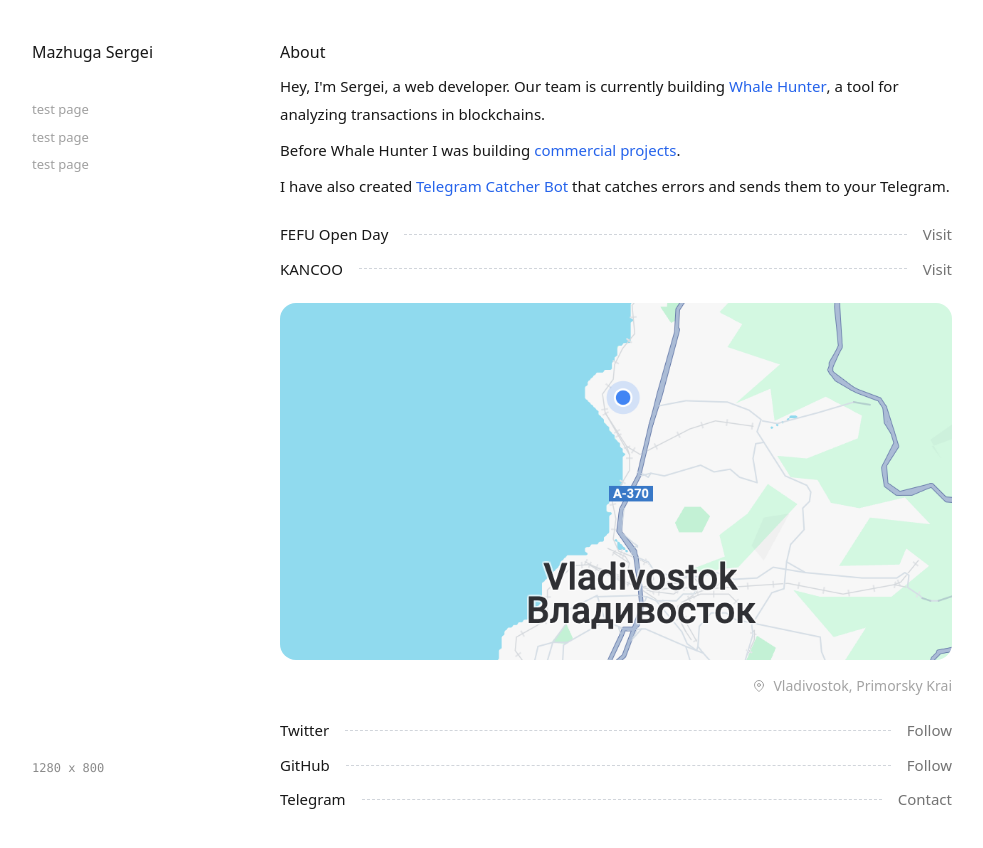
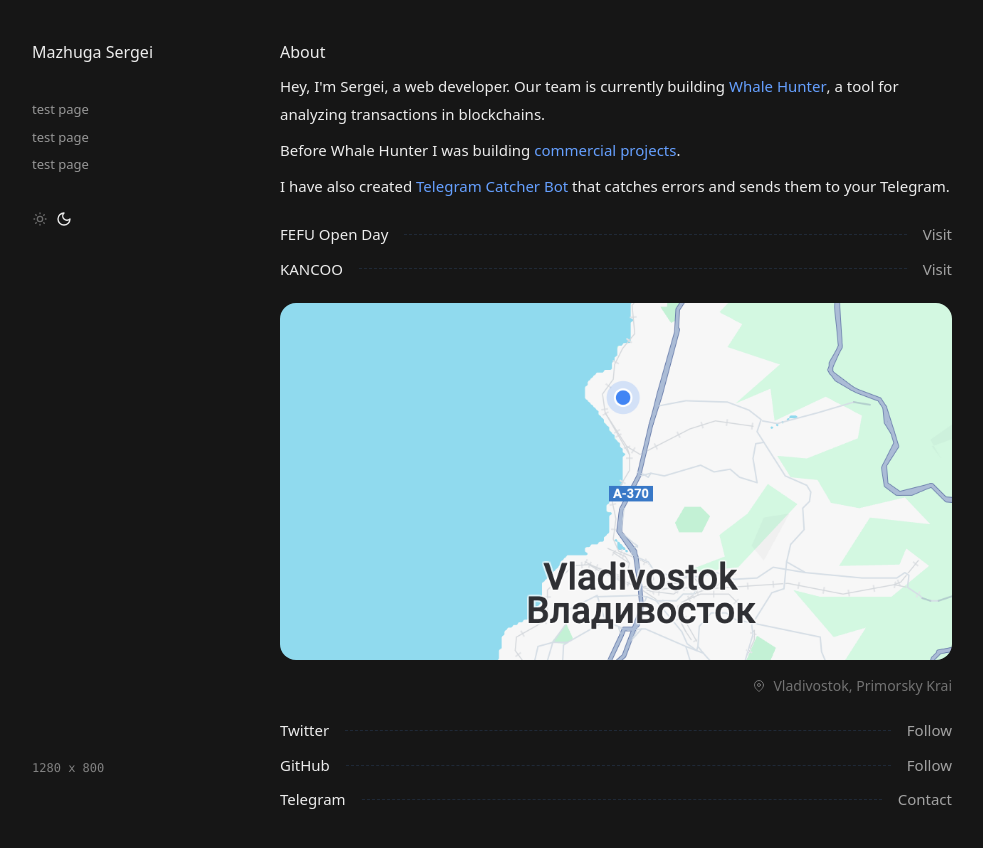
Before and after one commit to mazhugasergei/sergOS, a Next.js app: page / in a window 1280 px wide. Shown: the top 848 px of the page, without its empty margins (24-1007 px from the left). Built offline with nearby package versions, Linux system fonts and the light colour scheme.

Commit message:
add theme switch

```diff
--- a/app/layout.tsx
+++ b/app/layout.tsx
@@ -12,7 +12,7 @@ export default function RootLayout({ children }: { children: React.ReactNode })
   return (
     <html lang="en" suppressHydrationWarning>
       <body className="container lg:flex text-[#171717] dark:text-[#ededed] dark:bg-[#161616] py-10">
-        <ThemeProvider attribute="class" defaultTheme="system" enableSystem disableTransitionOnChange>
+        <ThemeProvider attribute="class" defaultTheme="dark" disableTransitionOnChange>
           <Aside />
           <main className="w-full max-w-[42rem] mx-auto">{children}</main>
         </ThemeProvider>
--- a/app/page.tsx
+++ b/app/page.tsx
@@ -76,7 +76,9 @@ export default function Home() {
 const OnlineLink = ({ href, title, action }: { href: string; title: string; action: string }) => {
   return (
     <Link {...{ href }} target="_blank" className="group flex items-center gap-4 text-[0.9375rem]">
-      <span className="shrink-0 group-hover:text-[#2563eb] group-hover:underline">{title}</span>
+      <span className="shrink-0 group-hover:text-[#2563eb] group-hover:dark:text-[#66a0ff] group-hover:underline">
+        {title}
+      </span>
       <div className="w-full border-t border-gray-300 border-dashed dark:border-gray-800" />
       <div className="text-[#737373] dark:text-[#a3a3a3]">{action}</div>
     </Link>
--- a/components/Aside.tsx
+++ b/components/Aside.tsx
@@ -1,6 +1,7 @@
 import { cn } from "@/lib/utils"
 import Nav from "./Nav"
 import Resolution from "./Resolution"
+import ThemeSwitch from "./ThemeSwitch"
 
 export default function Aside() {
   return (
@@ -11,11 +12,15 @@ export default function Aside() {
         "lg:h-screen lg:fixed top-0 lg:px-6 lg:pt-[inherit]"
       )}
     >
-      <h2 className="mb-2">
+      <h2>
         Mazhuga <br className="hidden lg:max-xl:block" />
         Sergei
       </h2>
-      <Nav className="max-lg:hidden" />
+
+      <Nav className="max-lg:hidden my-2" />
+
+      <ThemeSwitch />
+
       <div className="max-lg:hidden font-mono text-xs opacity-50 mt-auto">
         <Resolution />
       </div>
--- a/components/ExternalLink.tsx
+++ b/components/ExternalLink.tsx
@@ -6,7 +6,7 @@ export default ({ href, children }: { href: string; children: React.ReactNode })
     <Link
       {...{ href }}
       target="_blank"
-      className="inline-flex items-center text-[#2563eb] dark:text-[#3b82f6] hover:underline"
+      className="inline-flex items-center text-[#2563eb] dark:text-[#66a0ff] hover:underline"
     >
       {children}
     </Link>
--- a/components/Nav.tsx
+++ b/components/Nav.tsx
@@ -23,7 +23,7 @@ export default function Nav({ className }: { className?: string }) {
           <li key={route.name}>
             <Link
               href={route.href}
-              className="block text-[0.8125rem] text-[#a0a0a0] hover:text-[#ededed] transition-colors p-1 -mx-1"
+              className="block text-[0.8125rem] opacity-60 hover:opacity-100 transition-opacity p-1 -mx-1"
             >
               {route.name}
             </Link>
--- a/components/ThemeButton.tsx
+++ /dev/null
@@ -1,27 +0,0 @@
-"use client"
-
-import { Moon, Sun } from "lucide-react"
-import { useTheme } from "next-themes"
-import { Button } from "@/components/ui/button"
-import { DropdownMenu, DropdownMenuContent, DropdownMenuItem, DropdownMenuTrigger } from "@/components/ui/dropdown-menu"
-
-export default function ThemeButton({ ...props }: React.HTMLAttributes<HTMLButtonElement>) {
-  const { setTheme } = useTheme()
-
-  return (
-    <DropdownMenu>
-      <DropdownMenuTrigger asChild>
-        <Button variant="ghost" size="icon" {...props} className={`${props.className} border`}>
-          <Sun size={16} className="rotate-0 scale-100 transition-all dark:-rotate-90 dark:scale-0" />
-          <Moon size={16} className="absolute rotate-90 scale-0 transition-all dark:rotate-0 dark:scale-100" />
-          <span className="sr-only">Toggle theme</span>
-        </Button>
-      </DropdownMenuTrigger>
-      <DropdownMenuContent align="start">
-        <DropdownMenuItem onClick={() => setTheme("light")}>Light</DropdownMenuItem>
-        <DropdownMenuItem onClick={() => setTheme("dark")}>Dark</DropdownMenuItem>
-        <DropdownMenuItem onClick={() => setTheme("system")}>System</DropdownMenuItem>
-      </DropdownMenuContent>
-    </DropdownMenu>
-  )
-}
--- /dev/null
+++ b/components/ThemeSwitch.tsx
@@ -0,0 +1,25 @@
+"use client"
+
+import { Moon, SunMedium, SunMoon } from "lucide-react"
+import { useTheme } from "next-themes"
+import { useEffect, useState } from "react"
+
+export default function ThemeButton() {
+  const [clientTheme, setClientTheme] = useState("")
+  const { theme, setTheme } = useTheme()
+
+  useEffect(() => {
+    setClientTheme(theme || "dark")
+  }, [theme])
+
+  return (
+    <div className="flex items-center gap-2">
+      <button onClick={() => setTheme("light")} className={`${clientTheme !== "light" ? "opacity-40" : ""} p-1 -m-1`}>
+        <SunMedium size={16} />
+      </button>
+      <button onClick={() => setTheme("dark")} className={`${clientTheme !== "dark" ? "opacity-40" : ""} p-1 -m-1`}>
+        <Moon size={16} />
+      </button>
+    </div>
+  )
+}
--- a/package.json
+++ b/package.json
@@ -12,7 +12,7 @@
     "@radix-ui/react-slot": "^1.0.2",
     "class-variance-authority": "^0.7.0",
     "clsx": "^2.1.1",
-    "lucide-react": "^0.378.0",
+    "lucide-react": "^0.381.0",
     "next": "14.2.3",
     "next-themes": "^0.3.0",
     "react": "^18",
```
Also changed, not shown: 1 other file (tests, documents, lock files or other folders).
